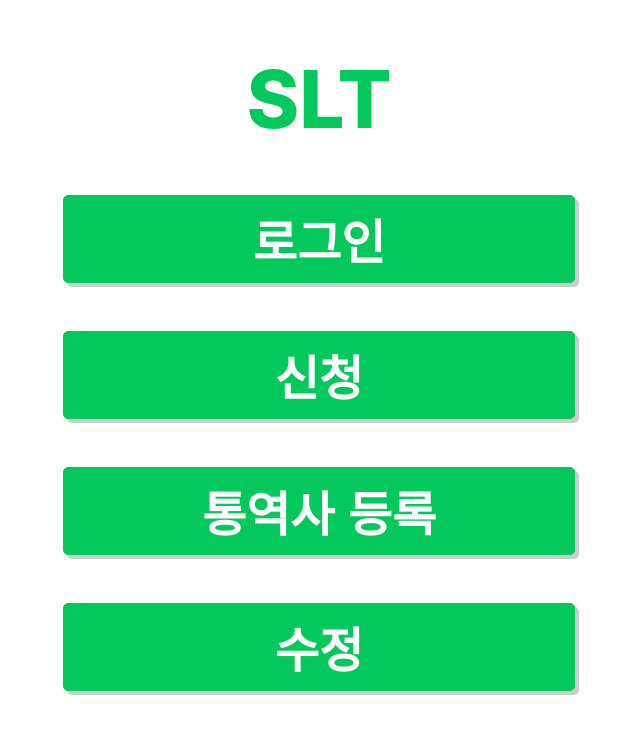
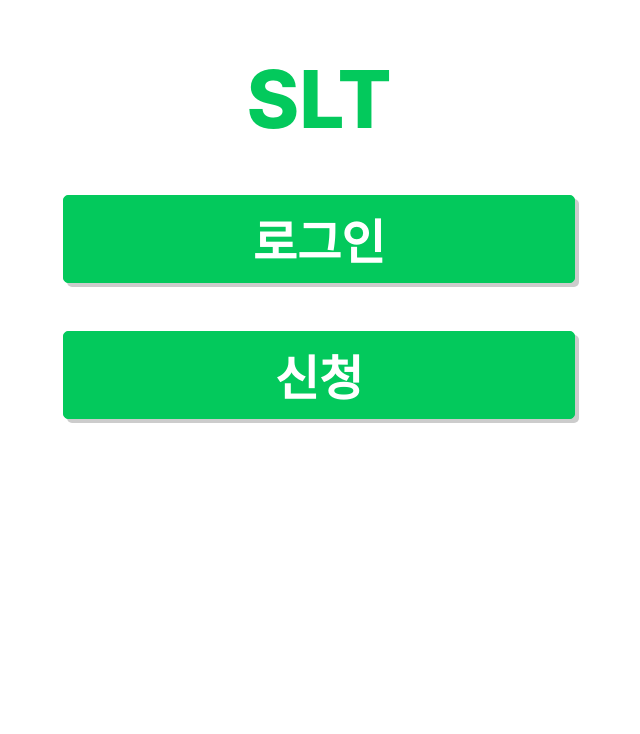
Before and after one commit to signLanguage-interpreter/signLanguageInterpreter, a React (Create React App) app: page / in a window 1280 px wide. Shown: the top 734 px of the page, without its empty margins (321-961 px from the left). Built offline with nearby package versions, Linux system fonts and the light colour scheme.

Commit message:
conditional rendering

```diff
--- a/src/Components/Join/Join.tsx
+++ b/src/Components/Join/Join.tsx
@@ -51,6 +51,7 @@ const Join: React.FunctionComponent<RouteComponentProps> = ({ history }) => {
         ...user,
         gender: Boolean(gender),
       });
+      history.push("/main");
     } catch (e) {
       console.error(e);
     }
@@ -59,7 +60,6 @@ const Join: React.FunctionComponent<RouteComponentProps> = ({ history }) => {
   const onSubmit = (e: React.FormEvent) => {
     e.preventDefault();
     send();
-    history.push("/");
     console.log(user);
   };
 
--- a/src/Components/Login/Login.js
+++ b/src/Components/Login/Login.js
@@ -51,11 +51,13 @@ const Login = ({ history }) => {
         username,
         password,
       });
-      // error
-      console.log(res);
       // redux 사용
-      store.dispatch(login_action(res.headers.authorization, true));
-      history.push("/main");
+      if (res.headers.authorization) {
+        store.dispatch(login_action(res.headers.authorization, true));
+        history.push("/main");
+      } else {
+        alert("아이디나 비밀번호가 틀립니다.");
+      }
     } catch (e) {
       console.error(e);
     }
--- a/src/Components/Main/Main.scss
+++ b/src/Components/Main/Main.scss
@@ -29,6 +29,29 @@
 }
 // Tablet
 @media screen and (min-width: 768px) {
+  .main {
+    padding: 18px 30%;
+
+    .link {
+      width: 100%;
+      margin-bottom: 3rem;
+      border: 1px solid hsl(147, 97%, 40%);
+      background-color: hsl(147, 97%, 40%);
+      color: hsl(0, 0%, 100%);
+      font-size: 3rem;
+      font-weight: 600;
+      outline: none;
+      border-radius: 5px;
+      text-decoration: none;
+      margin-right: 12px;
+      padding: 8px;
+      box-shadow: 4px 4px hsl(0, 0%, 80%);
+      cursor: pointer;
+      &:hover {
+        opacity: 0.8;
+      }
+    }
+  }
 }
 
 // PC
--- a/src/Components/Main/Main.tsx
+++ b/src/Components/Main/Main.tsx
@@ -18,15 +18,26 @@ const Main: React.FunctionComponent<RouteComponentProps> = ({ history }) => {
     };
   };
 
+  let login_out_btn;
+  let manager_regi_btn;
+  let modify_btn;
+
   // event
   const onLoginClick = (e: any) => {
     let btn_txt = login_text.current!.innerText;
     if (btn_txt === "로그인") {
       history.push("/login");
     } else if (btn_txt === "로그아웃") {
+      store.dispatch(logout_action(false));
       login_text.current!.innerText = "로그인";
-      store.dispatch(logout_action(false));
+      history.push("/main");
     }
+  };
+
+  const onRegiClick = () => {
+    sessionStorage.getItem("authorization") === null
+      ? alert("로그인이 필요합니다.")
+      : history.push("/register");
   };
 
   const onMangerClick = () => {
@@ -37,29 +48,50 @@ const Main: React.FunctionComponent<RouteComponentProps> = ({ history }) => {
     history.push("/modifyInfo");
   };
 
-  const onRegiClick = () => {
-    sessionStorage.getItem("authorization") === null || "undefined"
-      ? alert("로그인이 필요합니다.")
-      : history.push("/register");
-  };
+  // conditional rendering
+  if (sessionStorage.getItem("authorization") === null) {
+    login_out_btn = (
+      <button className="link" onClick={onLoginClick} ref={login_text}>
+        로그인
+      </button>
+    );
+  } else {
+    login_out_btn = (
+      <button className="link" onClick={onLoginClick} ref={login_text}>
+        로그아웃
+      </button>
+    );
+  }
+
+  if (sessionStorage.getItem("authorization") === null) {
+    manager_regi_btn = null;
+  } else {
+    manager_regi_btn = (
+      <button className="link manager_regi" onClick={onMangerClick}>
+        통역사 등록
+      </button>
+    );
+  }
+
+  if (sessionStorage.getItem("authorization") === null) {
+    modify_btn = null;
+  } else {
+    modify_btn = (
+      <button className="link modify" onClick={onModifyClick}>
+        수정
+      </button>
+    );
+  }
 
   return (
     <main className="main">
       <Header></Header>
-      <button className="link" onClick={onLoginClick} ref={login_text}>
-        {sessionStorage.getItem("authorization") === null || "undefined"
-          ? "로그인"
-          : "로그아웃"}
-      </button>
+      {login_out_btn}
       <button className="link" onClick={onRegiClick}>
         신청
       </button>
-      <button className="link" onClick={onMangerClick}>
-        통역사 등록
-      </button>
-      <button className="link" onClick={onModifyClick}>
-        수정
-      </button>
+      {manager_regi_btn}
+      {modify_btn}
     </main>
   );
 };
```
